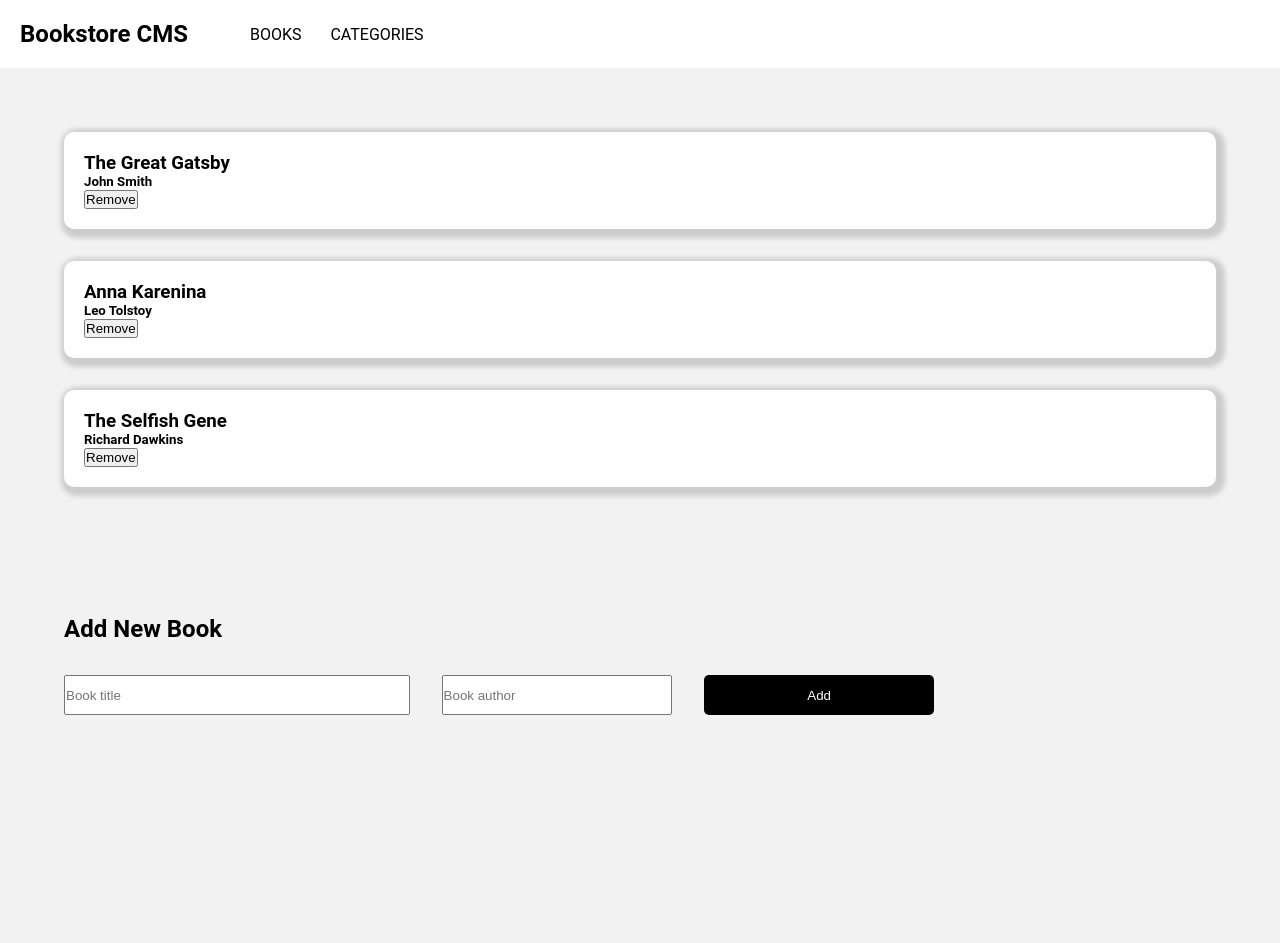
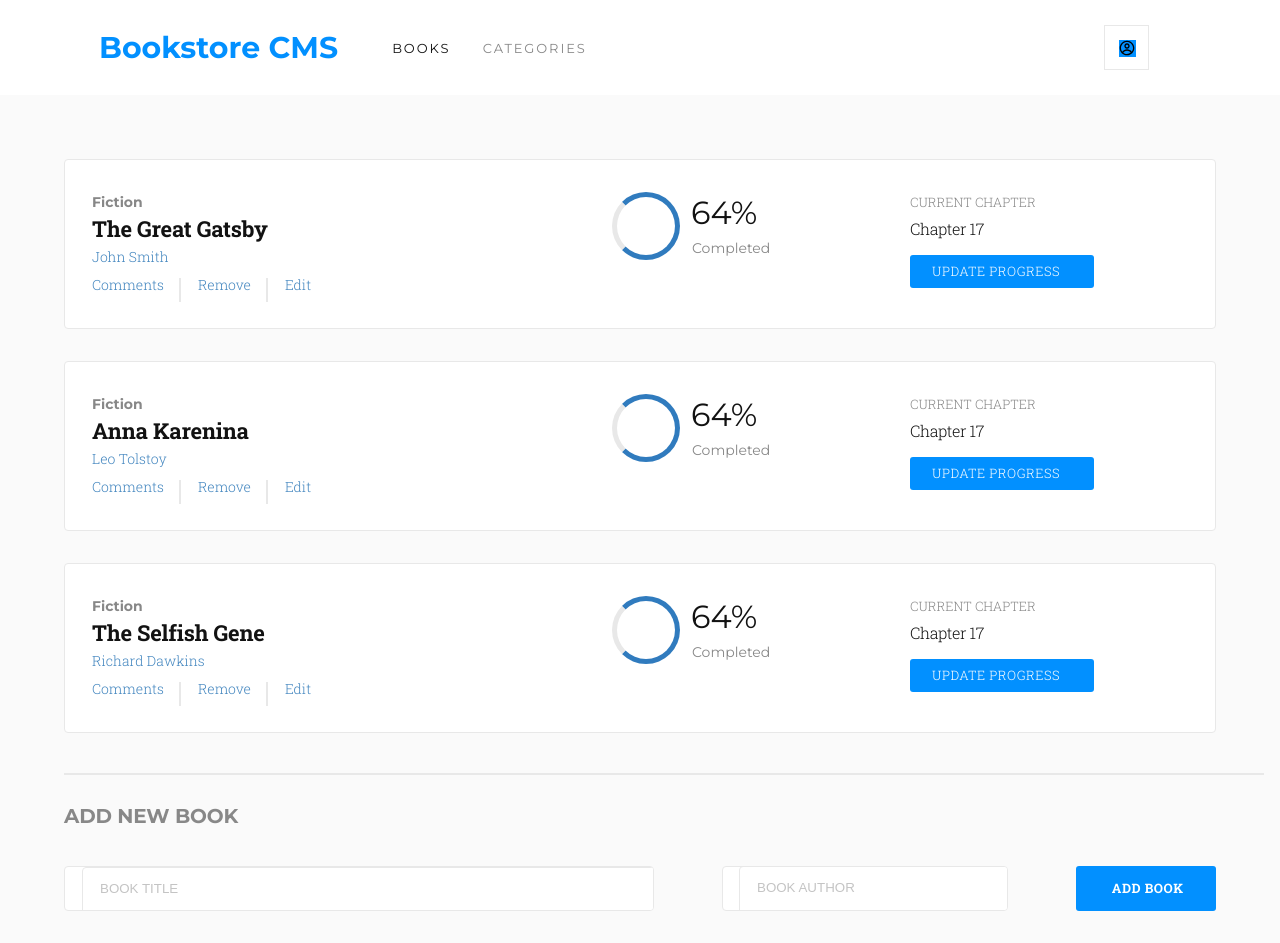
Before and after one commit to yodit93/book-store, a React (Create React App) app: page / in a window 1280 px wide. Before the commit the page ends 800 px from the top, so only its background shows below. Built offline with nearby package versions, Linux system fonts and the light colour scheme.

Commit message:
Add styles for book store

```diff
--- a/package.json
+++ b/package.json
@@ -10,6 +10,7 @@
     "prop-types": "^15.8.1",
     "react": "^18.2.0",
     "react-dom": "^18.2.0",
+    "react-icons": "^4.8.0",
     "react-redux": "^8.0.5",
     "react-router-dom": "^6.10.0",
     "react-scripts": "5.0.1",
--- a/src/components/BookItem.js
+++ b/src/components/BookItem.js
@@ -6,15 +6,38 @@ const BookItem = ({ book }) => {
   const dispatch = useDispatch();
   return (
     <li className="list">
+      <div className="book-info">
+        <span className="School-of">Fiction</span>
         <h3 className="title">{book.title}</h3>
         <h5 className="author">{book.author}</h5>
+        <div className="btn-cont">
+          <button type="button" className="comments btn">Comments</button>
+          <div className="Line-2" />
           <button
             type="button"
-        className="remove"
+            className="remove btn"
             onClick={() => dispatch(removeBook(book.item_id))}
           >
             Remove
           </button>
+          <div className="Line-2" />
+          <button type="button" className="edit btn">Edit</button>
+        </div>
+      </div>
+      <div className="book-status">
+        <div className="Oval-2" />
+        <div className="complete">
+          <span className="-Percent-Complete">64%</span>
+          <span className="Completed Text-Style-2">Completed</span>
+        </div>
+      </div>
+      <div className="book-progress">
+        <span className="Current-Chapter Text-Style-7">CURRENT CHAPTER</span>
+        <span className="Current-Lesson Text-Style-4">Chapter 17</span>
+        <div className="Rectangle-2">
+          <span className="Update-progress">UPDATE PROGRESS</span>
+        </div>
+      </div>
     </li>
   );
 };
--- a/src/components/Form.js
+++ b/src/components/Form.js
@@ -27,13 +27,14 @@ const Form = () => {
   };
   return (
     <form className="form" id="book-form" onSubmit={handleSubmit}>
-      <h2 className="form-title">Add New Book</h2>
+      <div className="Line" />
+      <h2 className="form-title">ADD NEW BOOK</h2>
       <div className="form-rapper">
         <input
           type="text"
           className="add-book"
           name="title"
-          placeholder="Book title"
+          placeholder="BOOK TITLE"
           value={inputValue.title}
           onChange={handleChange}
         />
@@ -41,11 +42,11 @@ const Form = () => {
           type="text"
           className="category"
           name="author"
-          placeholder="Book author"
+          placeholder="BOOK AUTHOR"
           value={inputValue.author}
           onChange={handleChange}
         />
-        <button className="add-btn" type="submit">Add</button>
+        <button className="add-btn" type="submit">ADD BOOK</button>
       </div>
     </form>
   );
--- a/src/components/Navbar.js
+++ b/src/components/Navbar.js
@@ -1,16 +1,22 @@
 import { Link } from 'react-router-dom';
+import { CgProfile } from 'react-icons/cg';
 
 const Navbar = () => (
   <nav className="navbar">
-    <h1 className="title">Bookstore CMS</h1>
+    <h1 className="bookstore-cms">Bookstore CMS</h1>
     <ul className="nav-list">
       <li className="nav-item">
-        <Link to="/" className="nav-link">BOOKS</Link>
+        <Link to="/" className="nav-link books">BOOKS</Link>
       </li>
       <li className="nav-item">
-        <Link to="/categories" className="nav-link">CATEGORIES</Link>
+        <Link to="/categories" className="nav-link categories">CATEGORIES</Link>
       </li>
     </ul>
+    <div className="Oval">
+      <div className="Mask">
+        <CgProfile />
+      </div>
+    </div>
   </nav>
 );
 
--- a/src/index.css
+++ b/src/index.css
@@ -1,3 +1,7 @@
+
+@import url('https://fonts.googleapis.com/css2?family=Roboto+Slab:wght@300;400;500;600;700;800;900&display=swap');
+@import url('https://fonts.googleapis.com/css2?family=Montserrat:wght@400;500;700;900&display=swap');
+
 * {
   margin: 0;
   padding: 0;
@@ -6,12 +10,13 @@
 
 body {
   font-family: 'Roboto', sans-serif;
-  background-color: #f2f2f2;
+  background-color: #fafafa;
 }
 
 .navbar {
-  background-color: #fff;
-  padding: 20px;
+  height: 5.938rem;
+  padding: 0 6.188rem 0;
+  background-color: white;
   display: flex;
   align-items: center;
   gap: 5%;
@@ -25,60 +30,309 @@ body {
   gap: 20%;
 }
 
+.bookstore-cms {
+  color: #0290ff;
+  font-family: Montserrat, sans-serif;
+  font-size: 1.875rem;
+  font-weight: bold;
+}
+
 .nav-link {
   text-decoration: none;
-  color: #000;
   font-size: 1rem;
+}
+
+.books {
+  width: 3.688rem;
+  height: 1rem;
+  font-family: Montserrat, sans-serif;
+  font-size: 0.813rem;
+  letter-spacing: 1.9px;
+  color: #121212;
+}
+
+.categories {
+  opacity: 0.5;
+  font-family: Montserrat, sans-serif;
+  font-size: 0.813rem;
+  letter-spacing: 1.9px;
+  color: #121212;
+}
+
+.Oval {
+  width: 2.813rem;
+  height: 2.813rem;
+  margin: 0 0 0 31rem;
+  padding: 0.875rem;
+  border: solid 1px #e8e8e8;
+}
+
+.Mask {
+  width: 1.063rem;
+  height: 1.063rem;
+  background-color: #0290ff;
 }
 
 .book-list {
   display: flex;
   flex-direction: column;
-  padding: 5%;
+  padding: 5% 5% 0;
   gap: 2rem;
   list-style: none;
 }
 
 .list {
-  box-shadow: 3px 3px 5px 6px #ccc;
-  padding: 20px;
-  background-color: #fff;
-  border-radius: 10px;
+  width: 90vw;
+  height: 10.625rem;
+  padding: 2rem 9.188rem 1.625rem 1.688rem;
+  border-radius: 4px;
+  border: solid 1px #e8e8e8;
+  background-color: white;
+  display: flex;
+  justify-content: space-between;
+}
+
+.list:hover {
+  background-color: #f4f4f4;
+}
+
+.School-of {
+  width: 3.063rem;
+  height: 1.125rem;
+  margin: 0 2.438rem 0 0;
+  opacity: 0.5;
+  font-family: Montserrat, sans-serif;
+  font-size: 0.875rem;
+  font-weight: bold;
+  font-stretch: normal;
+  font-style: normal;
+  line-height: normal;
+  letter-spacing: normal;
+  color: #121212;
+}
+
+.title {
+  width: 12.313rem;
+  height: 1.813rem;
+  margin: 0.188rem 20.188rem 0 0;
+  font-family: Roboto Slab, serif;
+  font-size: 1.375rem;
+  font-weight: bold;
+  letter-spacing: -0.2px;
+  color: #121212;
+}
+
+.author {
+  height: 1.188rem;
+  margin: 0.25rem 0 0;
+  font-family: Roboto Slab, serif;
+  font-size: 0.875rem;
+  font-weight: 300;
+  color: #4386bf;
+}
+
+.btn-cont {
+  display: flex;
+}
+
+.btn {
+  border: none;
+  background-color: inherit;
+  font-family: Roboto Slab, serif;
+  font-size: 0.875rem;
+  font-weight: 300;
+  color: #4386bf;
+}
+
+.Comments {
+  width: 4.563rem;
+  height: 1.188rem;
+  margin: 0.188rem 0.938rem 0.125rem 0;
+}
+
+.Line-2 {
+  width: 0.125rem;
+  height: 1.5rem;
+  margin: 0.75rem 1.063rem 0 0.938rem;
+  border: solid 1px #e8e8e8;
+}
+
+.Remove {
+  width: 3.375rem;
+  height: 1.188rem;
+  margin: 0.188rem 0.938rem 0.125rem 0;
+}
+
+.Edit {
+  width: 1.688rem;
+  height: 1.188rem;
+  margin: 0.188rem 18.625rem 0.125rem 1.063rem;
+}
+
+.book-status {
+  display: flex;
+}
+
+.Oval-2 {
+  width: 4.25rem;
+  height: 4.25rem;
+  border-style: solid;
+  border-width: 5px;
+  border-color: #307bbe;
+  border-inline-start-color: #e8e8e8;
+  border-radius: 2.125rem;
+}
+
+.complete {
+  display: flex;
+  flex-direction: column;
+}
+
+.-Percent-Complete {
+  width: 4.25rem;
+  height: 2.438rem;
+  margin: 0.063rem 5.75rem 0 0.688rem;
+  font-family: Montserrat, sans-serif;
+  font-size: 2rem;
+  color: #121212;
+}
+
+.Completed {
+  width: 5rem;
+  height: 1.125rem;
+  margin: 0.438rem 4.938rem 0.75rem 0.75rem;
+  opacity: 0.5;
+  font-family: Montserrat, sans-serif;
+  font-size: 0.875rem;
+  font-weight: normal;
+  font-stretch: normal;
+  font-style: normal;
+  line-height: normal;
+  letter-spacing: normal;
+  color: #121212;
+}
+
+.book-progress {
+  display: flex;
+  flex-direction: column;
+}
+
+.Current-Chapter {
+  width: 7.875rem;
+  height: 1.125rem;
+  margin: 0.063rem 3.625rem 0 3.688rem;
+  opacity: 0.5;
+  font-family: Roboto Slab, serif;
+  font-size: 0.813rem;
+  font-weight: 300;
+  color: #121212;
+}
+
+.Current-Lesson {
+  width: 4.688rem;
+  height: 1.313rem;
+  margin: 0.438rem 6.813rem 0.25rem 3.688rem;
+  font-family: Roboto Slab, serif;
+  font-size: 1rem;
+  font-weight: 300;
+  letter-spacing: -0.4px;
+  color: #121212;
+}
+
+.Rectangle-2 {
+  width: 11.5rem;
+  height: 2.063rem;
+  margin: 0.75rem 0 0.563rem 3.688rem;
+  padding: 0.438rem 1.188rem 0.5rem 1.375rem;
+  border-radius: 3px;
+  background-color: #0290ff;
+  display: flex;
+  justify-self: center;
+}
+
+.Update-progress {
+  width: 8.938rem;
+  height: 1.125rem;
+  font-family: Roboto Slab, serif;
+  font-size: 0.813rem;
+  font-weight: 300;
+  letter-spacing: 0.5px;
+  color: white;
 }
 
 .form {
-  padding: 5%;
+  padding: 0 5%;
   display: flex;
   flex-direction: column;
-  gap: 2rem;
+  margin-bottom: 2rem;
+}
+
+.Line {
+  width: 75rem;
+  height: 0.125rem;
+  margin: 2.5rem 0.063rem 1.813rem 0;
+  border: solid 1px #e8e8e8;
 }
 
 .form-rapper {
   display: flex;
-  gap: 2rem;
+}
+
+.form-title {
+  height: 1.5rem;
+  font-family: Montserrat, sans-serif;
+  font-size: 1.25rem;
+  font-weight: bold;
+  letter-spacing: -0.18px;
+  color: #888;
+  margin-bottom: 1.188rem;
 }
 
 .add-book {
-  width: 30%;
-  height: 5vh;
+  width: 25rem;
+  height: 2.813rem;
+  margin: 1.188rem 2.125rem 0 0;
+  padding: 0.813rem 35.688rem 0.813rem 1.063rem;
+  border-radius: 4px;
+  border: solid 1px #e8e8e8;
+  background-color: white;
+}
+
+.add-book::placeholder,
+.category::placeholder {
+  width: 41.5rem;
+  height: 2.813rem;
+  margin: 1.188rem 2.125rem 0 0;
+  padding: 0.813rem 35.688rem 0.813rem 1.063rem;
+  border-radius: 4px;
+  border: solid 1px #e8e8e8;
+  background-color: white;
+  color: #c4c4c4;
 }
 
 .category {
-  width: 20%;
-  height: 5vh;
+  width: 25rem;
+  height: 2.813rem;
+  margin: 1.188rem 2.125rem 0;
+  padding: 0.375rem 0.938rem 0.563rem 1rem;
+  border-radius: 4px;
+  border: solid 1px #e8e8e8;
+  background-color: white;
 }
 
-.add-btn,
-.status {
-  background-color: #000;
-  color: #fff;
+.add-btn {
   border: none;
-  width: 20%;
-  height: 5vh;
-  border-radius: 5px;
+  width: 11.5rem;
+  height: 2.813rem;
+  margin: 1.188rem 0 0 2.125rem;
+  padding: 0.801rem 1.188rem 0.886rem 1.375rem;
+  border-radius: 3px;
+  background-color: #0290ff;
   cursor: pointer;
+  font-family: Roboto Slab, serif;
+  font-size: 0.813rem;
+  font-weight: bold;
+  letter-spacing: 0.5px;
+  text-align: center;
+  color: white;
 }
-
-#status {
-  margin: 10%;
-}
```
Also changed, not shown: 1 other file (tests, documents, lock files or other folders). Lines whose indentation alone changed are shown as unchanged.
